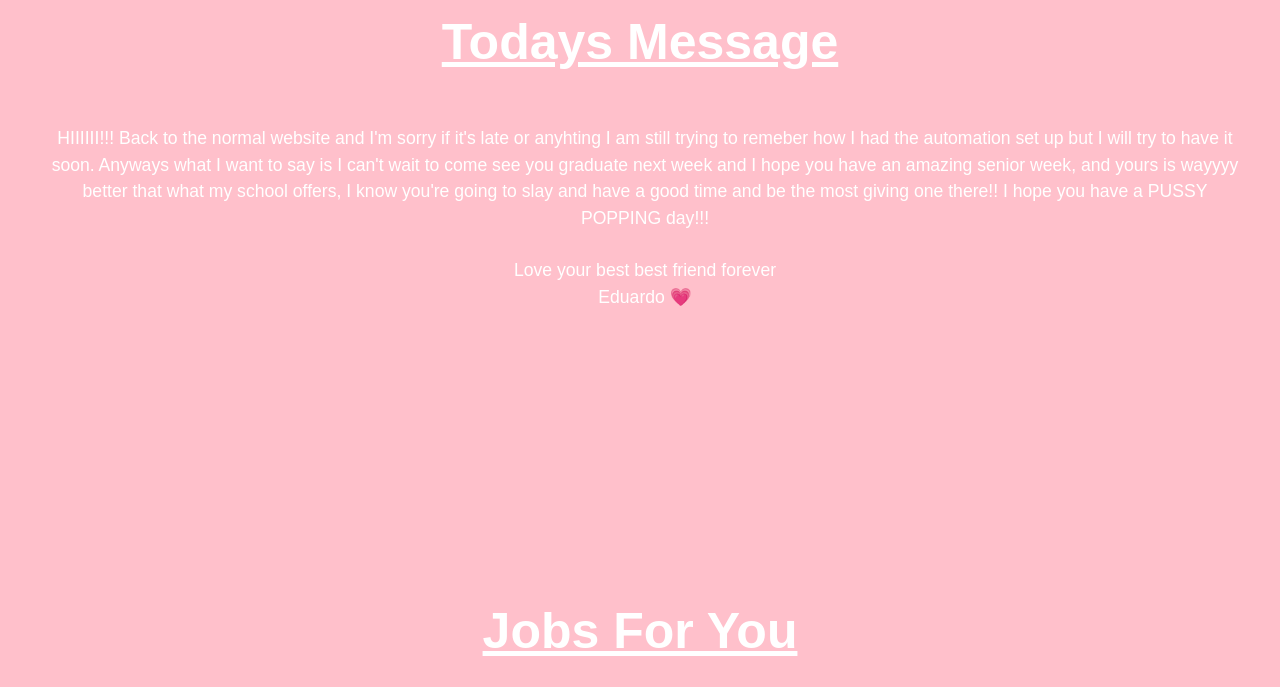
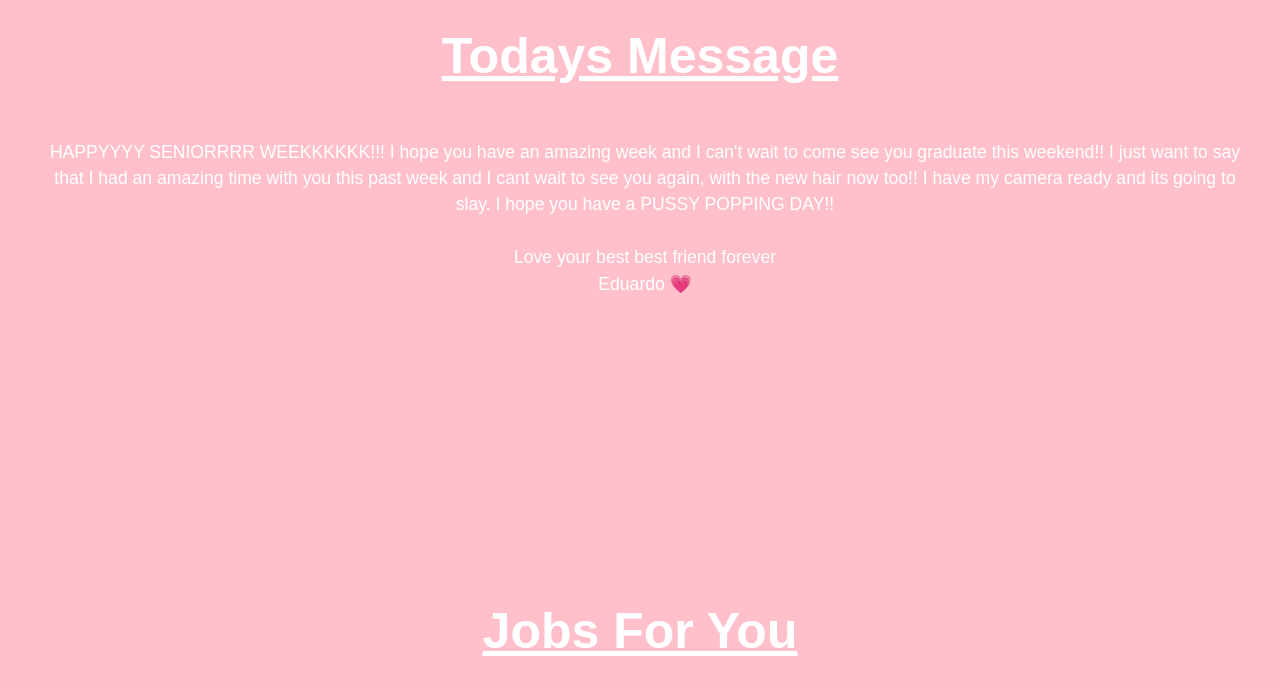
Before and after one commit to Ewynman/Giving, a plain HTML site: page index.html in a window 1280 px wide. Shown: the part 1880-2567 px from the top of the page. Drawn offline with nearby package versions, Linux system fonts and the light colour scheme.

Commit message:
Automated commit

```diff
--- a/index.html
+++ b/index.html
@@ -116,13 +116,11 @@
               <p
                 style="width: 100%; font-size: 2.2vh; color: white; margin: 5px"
               >
-                HIIIIII!!! Back to the normal website and I'm sorry if it's late or
-                anyhting I am still trying to remeber how I had the automation set
-                up but I will try to have it soon. Anyways what I want to say is
-                I can't wait to come see you graduate next week and I hope you have
-                an amazing senior week, and yours is wayyyy better that what my school
-                offers, I know you're going to slay and have a good time and be the most
-                giving one there!! I hope you have a PUSSY POPPING day!!!
+                HAPPYYYY SENIORRRR WEEKKKKKK!!! I hope you have an amazing week and I
+                can't wait to come see you graduate this weekend!! I just want to say
+                that I had an amazing time with you this past week and I cant wait
+                to see you again, with the new hair now too!! I have my camera ready
+                and its going to slay. I hope you have a PUSSY POPPING DAY!!
                 <br />
                 <br />Love your best best friend forever<br />
                 Eduardo 💗
```
Also changed, not shown: Files/Pic1.JPEG.
